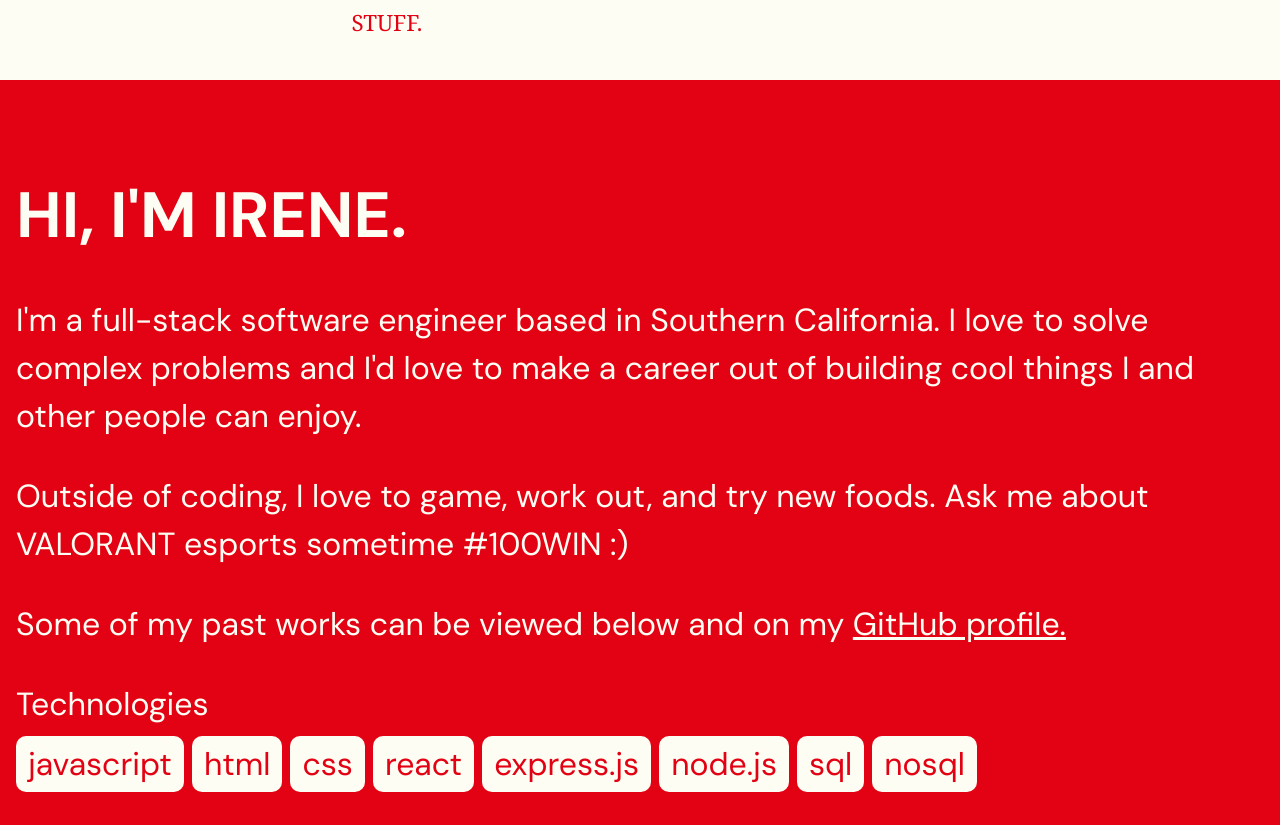
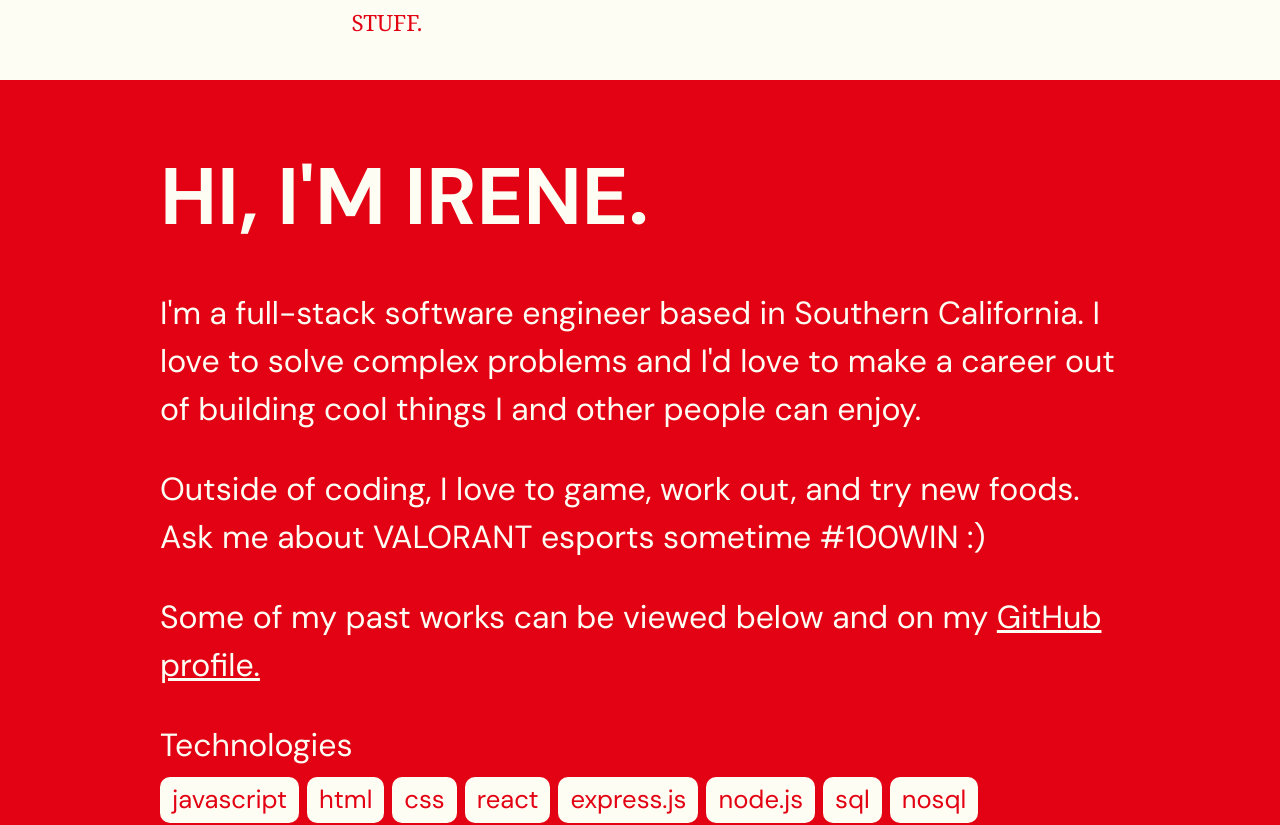
Before and after one commit to irene-panis/portfolio2024, a React (Vite) app: page / in a window 1280 px wide. Shown: the part 720-1545 px from the top of the page. Built offline with nearby package versions, Linux system fonts and the light colour scheme.

Commit message:
padding/font size adjustments in work intro

```diff
--- a/src/index.css
+++ b/src/index.css
@@ -160,4 +160,10 @@ section.main-cont {
   .mobile-mode {
     display: none;
   }
+  .work-intro {
+    padding: 0 10rem;
+  }
+  .tech-list {
+    font-size: 0.8em;
+  }
 }
--- a/src/sections/work/components/Tech.jsx
+++ b/src/sections/work/components/Tech.jsx
@@ -2,7 +2,7 @@
 export const Tech = () => {
   return (
     <div className="h-screen flex flex-col justify-center gap-8 work-intro">
-      <p className="uppercase font-bold text-[2em]">Hi, I'm Irene.</p>
+      <p className="uppercase font-bold text-[2.5em]">Hi, I'm Irene.</p>
       <p>I'm a full-stack software engineer based in Southern California. I love to solve complex problems and I'd love to make a career out of building cool things I and other people can enjoy.</p>
       <p>Outside of coding, I love to game, work out, and try new foods. Ask me about VALORANT esports sometime #100WIN :)</p>
       <p>Some of my past works can be viewed below and on my <a href="https://github.com/irene-panis" className="underline">GitHub profile.</a></p>
```
